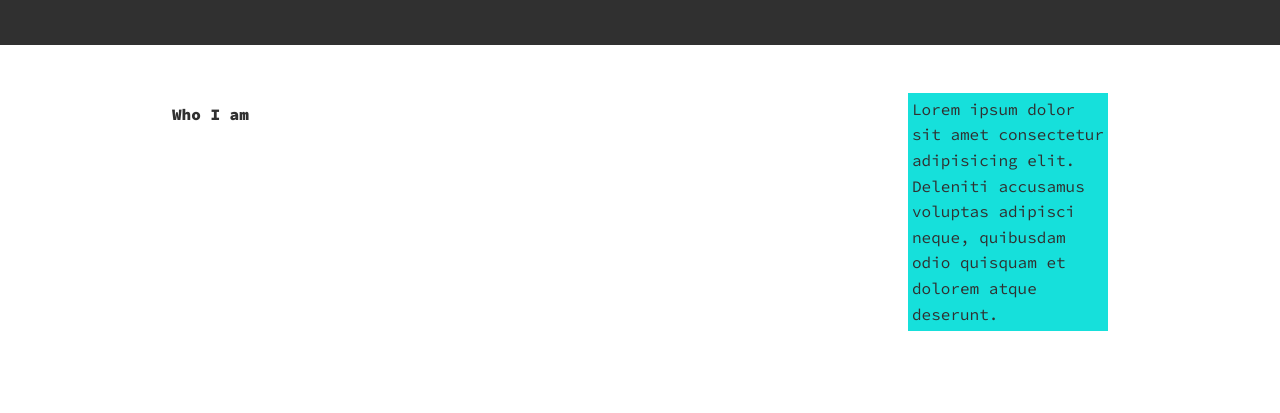
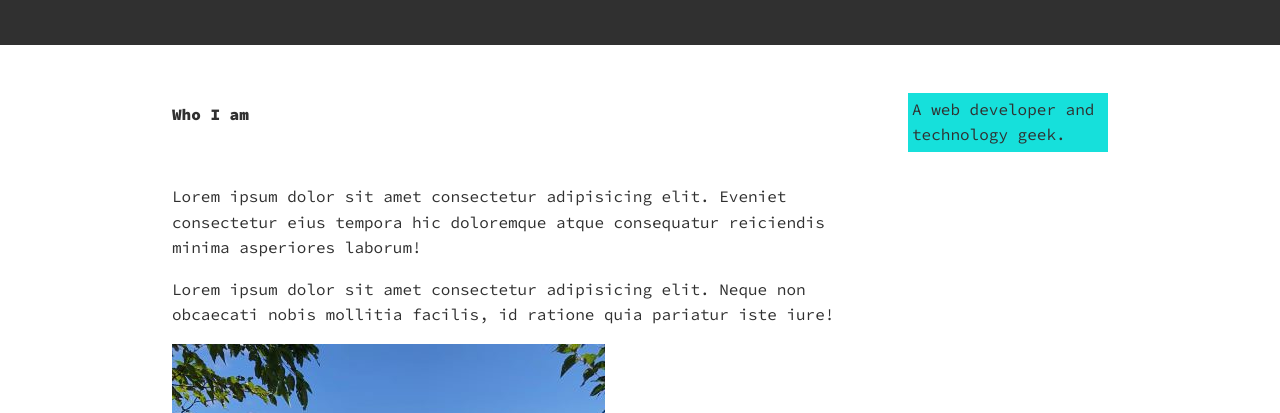
Before and after one commit to KatarzynaMaz/Portfolio, a plain HTML site: page index.html in a window 1280 px wide. Shown: the part 840-1253 px from the top of the page. Drawn offline with nearby package versions, Linux system fonts and the light colour scheme.

Commit message:
Added text to paragraphs

```diff
--- a/index.html
+++ b/index.html
@@ -59,13 +59,15 @@
 
         <!--About Me-->
         <section class="about-me" id="about">
+
             <h2 class="section__title section__title--about">Who I am</h2>
-            <p class="section__subtitle section__subtitle--about">Lorem ipsum dolor sit amet consectetur adipisicing elit. Deleniti accusamus voluptas adipisci neque, quibusdam odio quisquam et dolorem atque deserunt.</p>
+            <p class="section__subtitle section__subtitle--about">A web developer and technology geek.</p>
             <div class="about-me__body">
-                <p></p>
-                <p></p>
-                <img src="" alt="">
+                <p>Lorem ipsum dolor sit amet consectetur adipisicing elit. Eveniet consectetur eius tempora hic doloremque atque consequatur reiciendis minima asperiores laborum!</p>
+                <p>Lorem ipsum dolor sit amet consectetur adipisicing elit. Neque non obcaecati nobis mollitia facilis, id ratione quia pariatur iste iure!</p>
+                <img src="images/MeMountSmall.jpg" alt="" class="about-me__img">
             </div>
+
         </section>
     </body>
 
```
